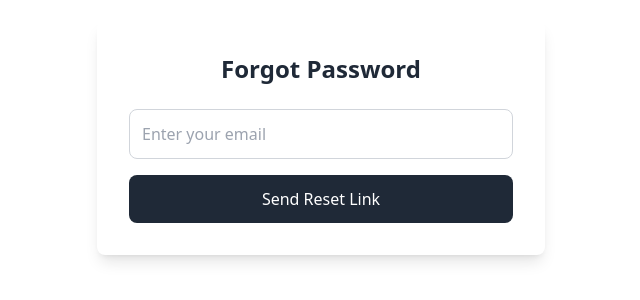
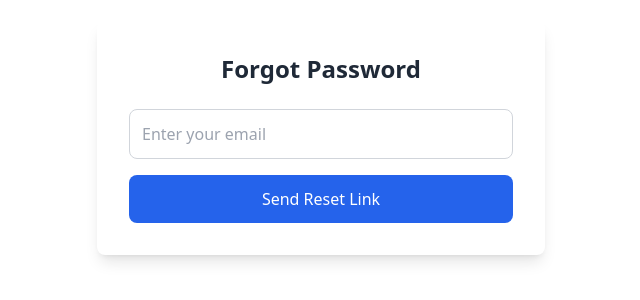
Before and after one commit to ks-brijeshr/email-subscription-management, a React (Vite) app in the folder frontend/: page /forgot-password in a window 1280 px wide. Shown: the part 262-562 px from the top of the page, without its empty margins (319-959 px from the left). Built offline with nearby package versions, Linux system fonts and the light colour scheme.

Commit message:
change button color

```diff
--- a/frontend/src/pages/ForgotPassword.tsx
+++ b/frontend/src/pages/ForgotPassword.tsx
@@ -43,7 +43,7 @@
           />
           <button
             type="submit"
-            className="w-full bg-gray-800 text-white py-3 rounded-lg hover:bg-gray-700"
+            className="w-full bg-blue-600 text-white py-3 rounded-lg hover:bg-blue-700"
             disabled={loading}
           >
             {loading ? "Sending..." : "Send Reset Link"}
--- a/frontend/src/pages/Login.tsx
+++ b/frontend/src/pages/Login.tsx
@@ -78,7 +78,7 @@
             />
             <button
               type="submit"
-              className="w-full bg-gray-600 text-white py-3 rounded-lg hover:bg-gray-700"
+              className="w-full bg-blue-600 text-white py-3 rounded-lg hover:bg-blue-700"
               disabled={loading}
             >
               {loading ? "Signing In..." : "Sign In"}
--- a/frontend/src/pages/ResetPassword.tsx
+++ b/frontend/src/pages/ResetPassword.tsx
@@ -92,7 +92,7 @@
 
           <button
             type="submit"
-            className="w-full py-3 bg-gray-600 text-white font-semibold rounded-md hover:bg-gray-700 transition"
+            className="w-full py-3 bg-blue-600 text-white font-semibold rounded-md hover:bg-blue-700 transition"
             disabled={loading}
           >
             {loading ? "Resetting..." : "Reset Password"}
--- a/frontend/src/pages/Signup.tsx
+++ b/frontend/src/pages/Signup.tsx
@@ -100,7 +100,7 @@
 
             <button
               type="submit"
-              className="w-full py-3 bg-gray-600 text-white rounded-md hover:bg-gray-700 focus:outline-none focus:ring-2 focus:ring-blue-500"
+              className="w-full py-3 bg-blue-600 text-white rounded-md hover:bg-blue-700 focus:outline-none focus:ring-2 focus:ring-blue-500"
               disabled={loading}
             >
               {loading ? "Signing up..." : "Sign Up"}
```
